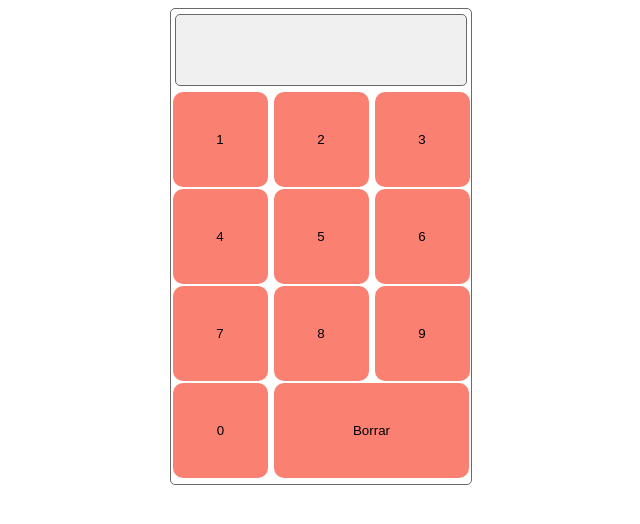
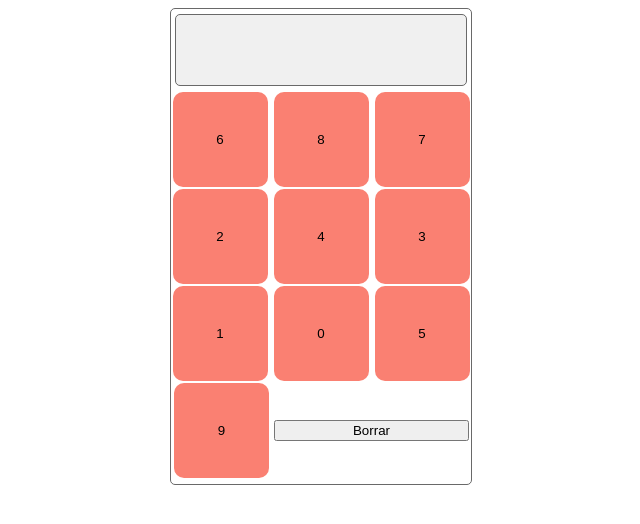
Before and after one commit to xaca/paginador, a plain HTML site: page index.html in a window 1280 px wide. Shown: the whole page, without its empty margins (319-959 px from the left). Drawn offline with Linux system fonts and the light colour scheme.

Commit message:
Actualizacion de teclado aleatorio usando gemini

```diff
--- a/index.html
+++ b/index.html
@@ -9,17 +9,17 @@
 <body>
     <section id="teclado">
         <input type="text" id="pantalla" readonly>
-        <button class="tecla">1</button>
-        <button class="tecla">2</button>
-        <button class="tecla">3</button>
-        <button class="tecla">4</button>
-        <button class="tecla">5</button>
-        <button class="tecla">6</button>
-        <button class="tecla">7</button>
-        <button class="tecla">8</button>
-        <button class="tecla">9</button>
-        <button class="tecla">0</button>
-        <button class="tecla borrar">Borrar</button>
+        <button class="tecla"></button>
+        <button class="tecla"></button>
+        <button class="tecla"></button>
+        <button class="tecla"></button>
+        <button class="tecla"></button>
+        <button class="tecla"></button>
+        <button class="tecla"></button>
+        <button class="tecla"></button>
+        <button class="tecla"></button>
+        <button class="tecla"></button>
+        <button class="borrar">Borrar</button>
     </section>
 </body>
 <script src="js/main.js"></script>
--- a/js/main.js
+++ b/js/main.js
@@ -1,11 +1,21 @@
 let teclas;
 let pantalla;
+
+const teclado = document.getElementById('teclado');
+const numeros = [0, 1, 2, 3, 4, 5, 6, 7, 8, 9];
 
 window.onload = function() {
     pantalla = document.getElementById('pantalla');
     teclas = document.getElementsByClassName('tecla');
     agregarEventos(teclas);
     pantalla.value = '';
+
+    /*for (let i = 0; i < teclas.length; i++) {
+        teclas[i].innerHTML = '*';
+    } */
+
+    // Generar el teclado aleatorio al cargar la página
+    generarTeclado();
 }
 
 function agregarEventos(teclas){
@@ -19,3 +29,20 @@ function agregarEventos(teclas){
         });
     }
 }
+
+// Función para barajar un array unsort
+function barajarArray(array) {
+    for (let i = array.length - 1; i > 0; i--) {
+        const j = Math.floor(Math.random() * (i + 1));
+        [array[i], array[j]] = [array[j], array[i]];
+    }
+}
+
+function generarTeclado() {
+
+    barajarArray(numeros);
+    for (let i = 0; i < teclas.length; i++) {
+        const tecla = teclas[i];
+        tecla.textContent = numeros[i];
+    }
+  }
```
